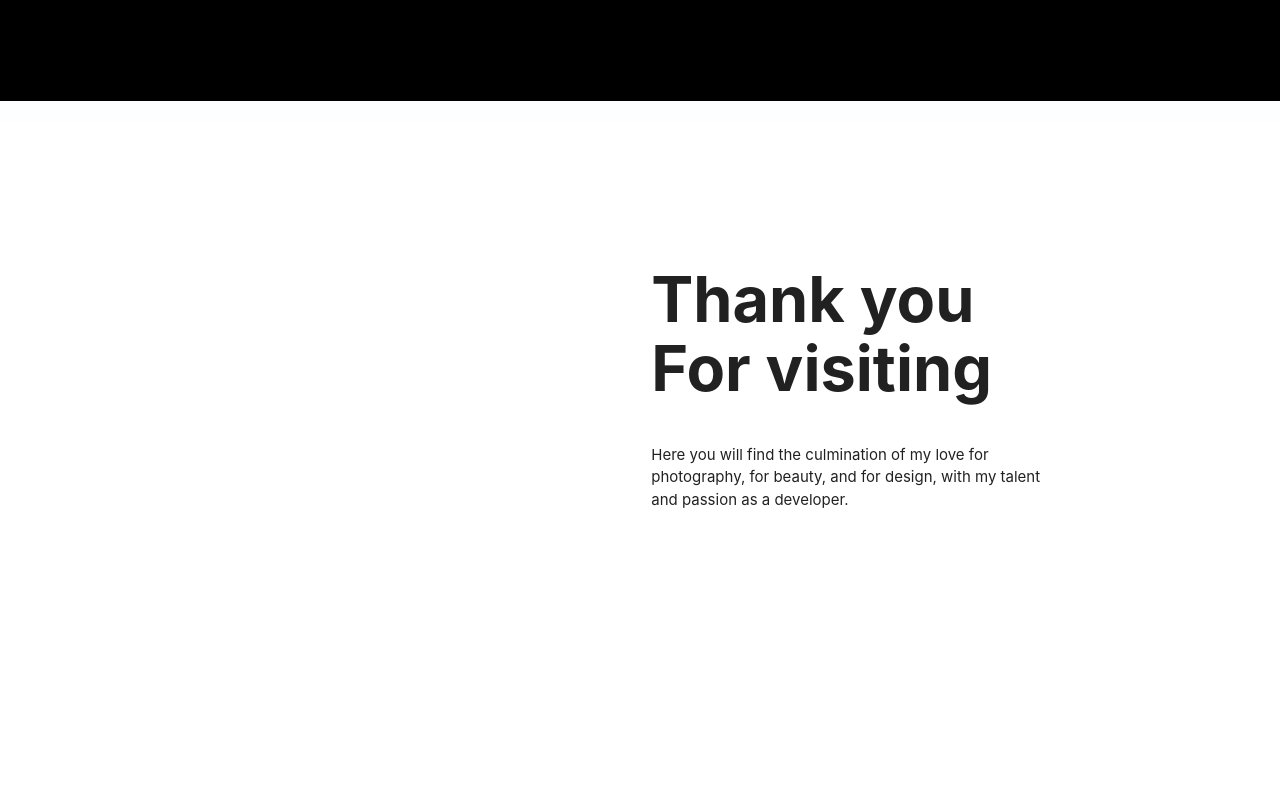
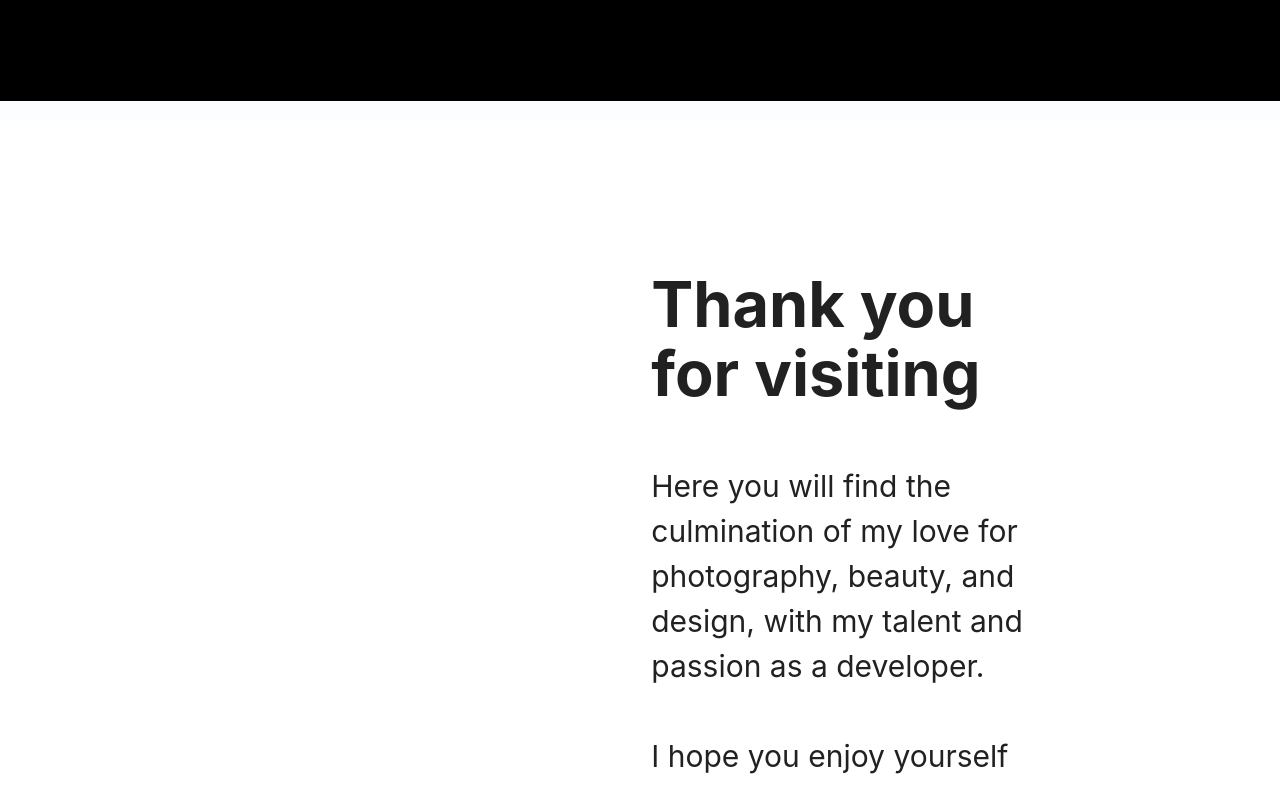
Before and after one commit to perezcarlos93/PhotoGallery, a React (Create React App) app in the folder client/: page / in a window 1280 px wide. Shown: the part 2360-3146 px from the top of the page. Built offline with nearby package versions, Linux system fonts and the light colour scheme.

Commit message:
cleaned up intersection observer and got it working properly. Atempting to impliment scroll-snap again

```diff
--- a/client/src/Components/Footer/index.js
+++ b/client/src/Components/Footer/index.js
@@ -51,7 +51,7 @@ const Footer = () => {
 			</div>
 			<div className="footer-copyright grey darken-4">
 				<div className="container">
-					© 2014 Copyright Text
+					2021
 					<a className="grey-text text-lighten-4 right" href="#!">
 						More Links
 					</a>
--- a/client/src/Components/Footer/style.css
+++ b/client/src/Components/Footer/style.css
@@ -1,9 +1,13 @@
 footer {
-	margin-top: 10vw;
+	margin-top: 30vw;
 	position: relative;
 	justify-content: center;
+	z-index: 100;
 }
 .footerLinks {
 	position: absolute;
 	bottom: 5vw;
 }
+.permissionText {
+	margin-top: 200px;
+}
--- a/client/src/Components/FrontPage/index.js
+++ b/client/src/Components/FrontPage/index.js
@@ -20,6 +20,9 @@ const FrontPage = () => {
 	// State for fading in text at bottom of page
 	const [isVisible, setVisibility] = useState(false);
 	const [fadeClass, setFadeClass] = useState("fadeGone");
+
+	// State for H1 to switch from Fixed to Sticky
+	const [h1Class, setH1Class] = useState("h1 fixed");
 
 	// Function that triggers modal activation by setting class state to include "active" class
 	const modal = (event) => {
@@ -58,30 +61,37 @@ const FrontPage = () => {
 	useEffect(() => {
 		const options = {
 			root: null,
-			rootMargin: "0px",
+			rootMargin: "300px 0px 0px 0px",
 			threshold: 1.0,
 		};
+
 		const observer = new IntersectionObserver((entries, observer) => {
 			const [entry] = entries;
-			setVisibility(entry.isIntersecting);
-			console.log(entry);
+			if (entry.isIntersecting) {
+				setVisibility(true);
+			}
+			// console.log(entry);
 		}, options);
+
+		console.log("Observer", observer);
 
 		if (fadeItem.current) {
 			observer.observe(fadeItem.current);
+		}
+		if (isVisible) {
 			setFadeClass("fadeIn");
 		}
 
 		return () => {
 			if (fadeItem.current) observer.unobserve(fadeItem.current);
 		};
-	}, [fadeItem]);
+	}, [fadeItem, isVisible]);
 
 	return (
 		<main>
 			<div className="relative">
 				<section className="row">
-					<h1 className="h1 fixed">
+					<h1 className={h1Class}>
 						Carlos <br></br> Perez <br></br> Photo<br></br>Graphy
 					</h1>
 					<div className="col s6 offset-s6 absolute imgCenter">
@@ -153,13 +163,16 @@ const FrontPage = () => {
 					</div>
 				</section>
 				<section className="row">
-					<div id="intro" className="col s6 offset-s6">
-						<h1 ref={fadeItem} className={fadeClass}>
-							<b>Thank you For visiting</b>
+					<div ref={fadeItem} id="intro" className="col s6 offset-s6">
+						<h1 className={fadeClass}>
+							<b>Thank you for visiting</b>
 						</h1>
-						<p ref={fadeItem} className={fadeClass}>
-							Here you will find the culmination of my love for photography, for
-							beauty, and for design, with my talent and passion as a developer.
+						<p id="introBody" className={fadeClass}>
+							Here you will find the culmination of my love for photography,
+							beauty, and design, with my talent and passion as a developer.
+							<br></br>
+							<br></br>I hope you enjoy yourself and find my work just as
+							beautiful I as have
 						</p>
 					</div>
 				</section>
--- a/client/src/Components/FrontPage/style.css
+++ b/client/src/Components/FrontPage/style.css
@@ -1,6 +1,10 @@
 body {
 	margin: 0;
 	cursor: cell;
+}
+
+main {
+	scroll-snap-type: y mandatory;
 }
 
 section {
@@ -10,12 +14,15 @@ section {
 	max-height: 101vh;
 	bottom: 4.5rem;
 	width: 100%;
+
+	scroll-snap-align: start;
 }
 
 section:nth-child(odd) {
 	background-color: black;
 }
 
+/* Fixed-Left Floating Box in 1:1 ratio */
 .h1 {
 	color: white;
 	top: 10vw;
@@ -35,16 +42,14 @@ section:nth-child(odd) {
 	top: 10vw;
 }
 
-/* img:hover {
-	cursor: none;
-} */
-
+/* Initial Image Class to maintain 1:1 box ratio */
 .sqrImg {
 	width: 28vw;
 	height: 28vw;
 	object-fit: cover;
 }
 
+/* Image Class for Modal to display image at full resolution */
 .fullImg {
 	width: 70%;
 	height: auto;
@@ -77,7 +82,7 @@ section:nth-child(odd) {
 	bottom: 0;
 	right: 0;
 	transform: translate(-50%, -50%) scale(0);
-	background-color: rgba(250, 250, 250, 0.2);
+	background-color: rgba(250, 250, 250, 0.1);
 	pointer-events: all;
 	z-index: 10;
 	display: flex;
@@ -148,23 +153,30 @@ section:nth-child(odd) {
 	}
 }
 
+/* INTRO text container */
+#intro {
+	margin-top: 5px;
+}
+
 .fadeIn {
 	position: relative;
 	transform: scale(1);
 	margin-right: 35%;
 	top: 8vw;
 	display: inline-block;
-	animation: fadeIn linear 1s;
-	-webkit-animation: fadeIn linear 1s;
-	-moz-animation: fadeIn linear 1s;
-	-o-animation: fadeIn linear 1s;
-	-ms-animation: fadeIn linear 1s;
+
+	animation: fadeIn linear 2s;
+	animation-delay: 1s;
+	-webkit-animation: fadeIn linear 2s;
+	-moz-animation: fadeIn linear 2s;
+	-o-animation: fadeIn linear 2s;
+	-ms-animation: fadeIn linear 2s;
 }
 
 .fadeGone {
 	transform: scale(0);
 }
 
-.fadeIn-body {
+#introBody {
 	font-size: 2em;
 }
--- a/client/src/index.css
+++ b/client/src/index.css
@@ -25,9 +25,35 @@ body {
 .relative {
 	position: relative;
 }
+.sticky {
+	position: sticky;
+}
 .row {
 	margin-bottom: 0px;
 }
 .modal .modal-content {
 	padding: 0;
 }
+
+/* width */
+::-webkit-scrollbar {
+	width: 5px;
+}
+
+/* Track */
+::-webkit-scrollbar-track {
+	background: white;
+}
+
+/* Handle */
+::-webkit-scrollbar-thumb {
+	color: white;
+	background-color: grey;
+	border-radius: 25px;
+	height: 10px;
+}
+
+/* Handle on hover */
+::-webkit-scrollbar-thumb:hover {
+	background: #555;
+}
--- a/client/src/pages/Homepage.js
+++ b/client/src/pages/Homepage.js
@@ -1,7 +1,7 @@
-import React, { useEffect } from 'react';
-import NavBar from '../Components/NavBar';
-import FrontPage from '../Components/FrontPage';
-import M from 'materialize-css/dist/js/materialize.min.js';
+import React from "react";
+import Footer from "../Components/Footer";
+// import NavBar from "../Components/NavBar";
+import FrontPage from "../Components/FrontPage";
 
 const Homepage = () => {
 	return (
@@ -10,6 +10,7 @@ const Homepage = () => {
 			<FrontPage />
 			<br></br>
 			<br></br>
+			<Footer />
 		</div>
 	);
 };
```
